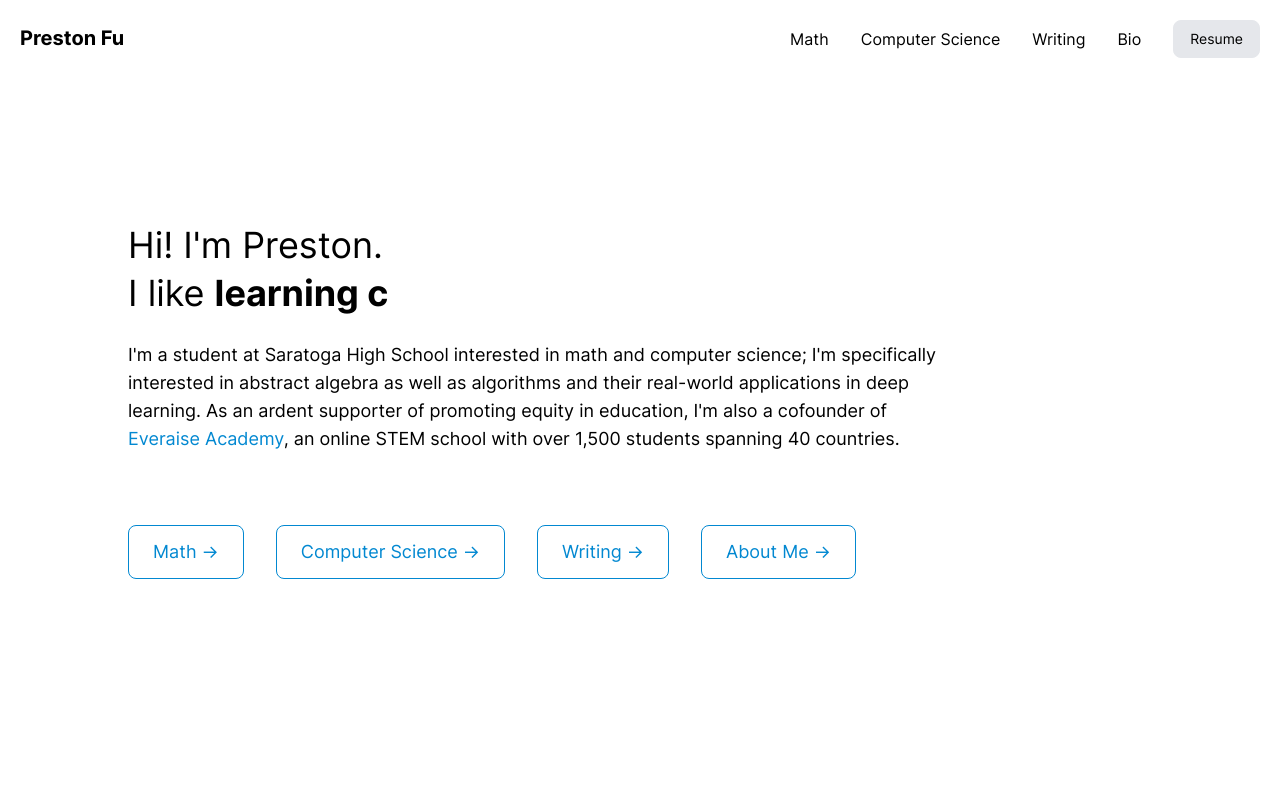
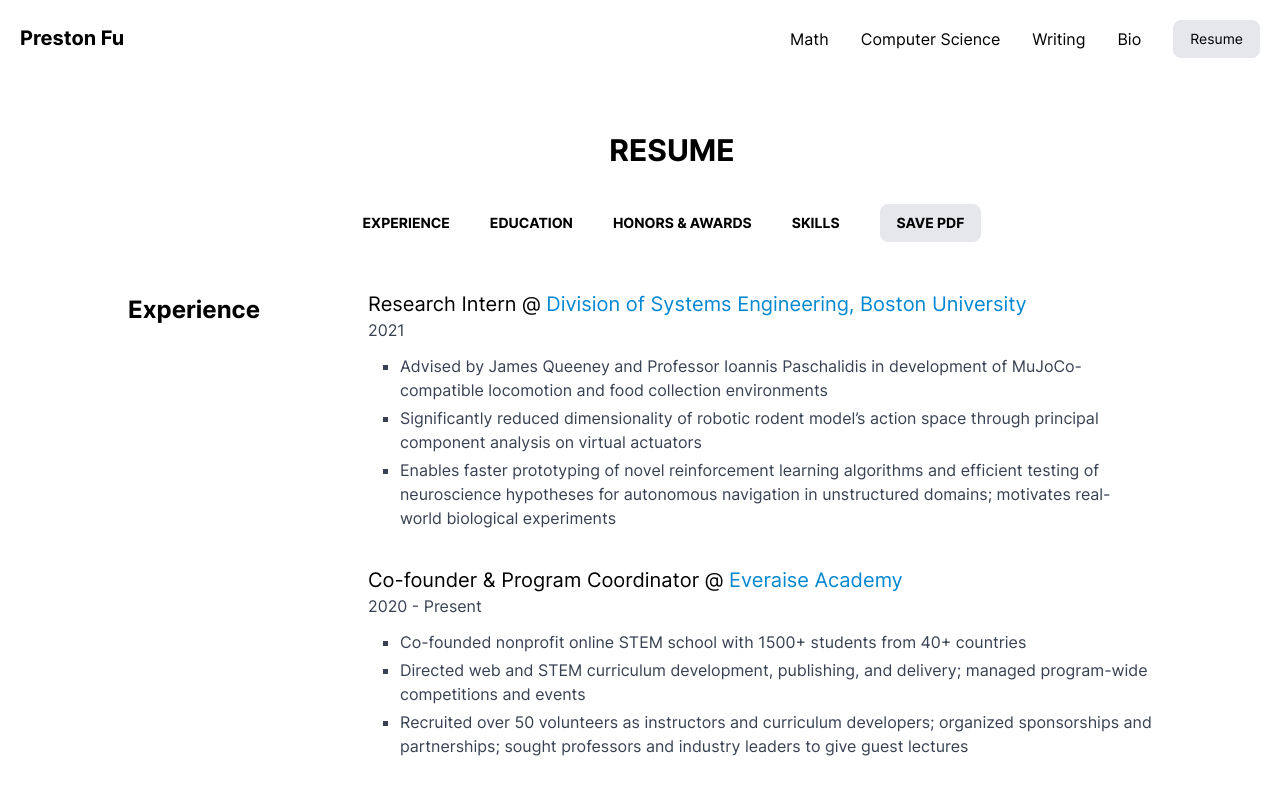
Before and after one commit to prestonfu/personal-site, a React (Create React App) app: page /resume in a window 1280 px wide. Shown: the top 798 px of the page. Built offline with nearby package versions, Linux system fonts and the light colour scheme.

Commit message:
Streamlined resume

```diff
--- a/src/App.js
+++ b/src/App.js
@@ -5,9 +5,7 @@ import Footer from "./sections/footer"
 import ProjectsCS from "./sections/projects/cs"
 import ProjectsMath from "./sections/projects/math"
 import ProjectsWriting from "./sections/projects/writing"
-import Education from "./sections/education";
-import HonorsAwards from "./sections/honors-awards";
-import Skills from "./sections/skills";
+import Resume from "./sections/resume";
 import { Helmet } from "react-helmet";
 
 import {
@@ -40,27 +38,16 @@ function App() {
             <div className="h-20 bg-white" />
             <ProjectsWriting />
           </Route>
-          <Route path="/bio">
+          <Route path="/resume">
             <div className="h-20 bg-white" />
-            <div className="h-auto bg-white">
-            <div className="mx-auto max-w-6xl sm:pl-16 z-0">
-              <div className="h-12" />
-              <h2 className = "text-center sm:text-center page-header">
-                <b>About Me</b>
-              </h2>
-            </div>
-            </div>
-            <Experience />
-            <Education />
-            <HonorsAwards />
-            <Skills />
+            <Resume />
           </Route>
           <Route path="/">
             <Hero />
           </Route>
         </Switch>
 
-        <div id="footer">
+        <div id="contact">
           <Footer/>
         </div>
       </Router>
--- /dev/null
+++ b/src/sections/resume.js
@@ -0,0 +1,37 @@
+import Experience from "./experience";
+import Education from "./education";
+import HonorsAwards from "./honors-awards";
+import Skills from "./skills";
+
+const Resume = () => {
+  return (
+    <div>
+      <div className="h-auto bg-white">
+        <div className="mx-auto max-w-6xl sm:pl-16 z-0">
+          <div className="h-12" />
+          <h2 className="text-center sm:text-center page-header">
+            <b>RESUME</b>
+          </h2>
+          <div className="h-8" />
+          <div className="flex justify-center items-center space-x-10">
+            <a href="#experience"><p className="footer-link font-bold">EXPERIENCE</p></a>
+            <a href="#education"><p className="footer-link font-bold">EDUCATION</p></a>
+            <a href="#honors-awards"><p className="footer-link font-bold">HONORS &amp; AWARDS</p></a>
+            <a href="#skills"><p className="footer-link font-bold">SKILLS</p></a>
+            <a href="/files/Resume.pdf  " target="_blank">
+              <button className="outline-button-sm">
+                <b>SAVE PDF</b>
+              </button>
+            </a>
+          </div>
+        </div>
+        <div id="experience"><Experience /></div>
+        <div id="education"><Education /></div>
+        <div id="honors-awards"><HonorsAwards /></div>
+        <div id="skills"><Skills /></div>
+      </div>
+    </div>
+  )
+}
+
+export default Resume
```
